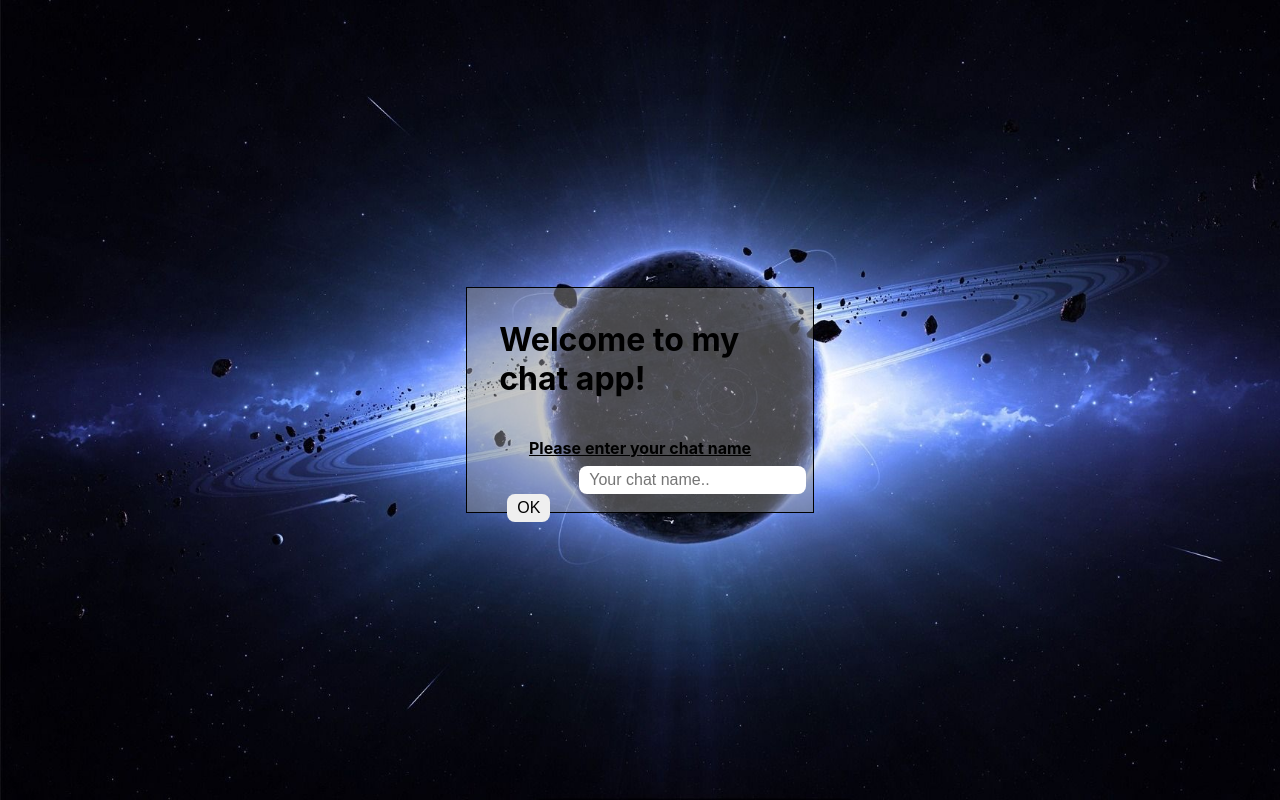
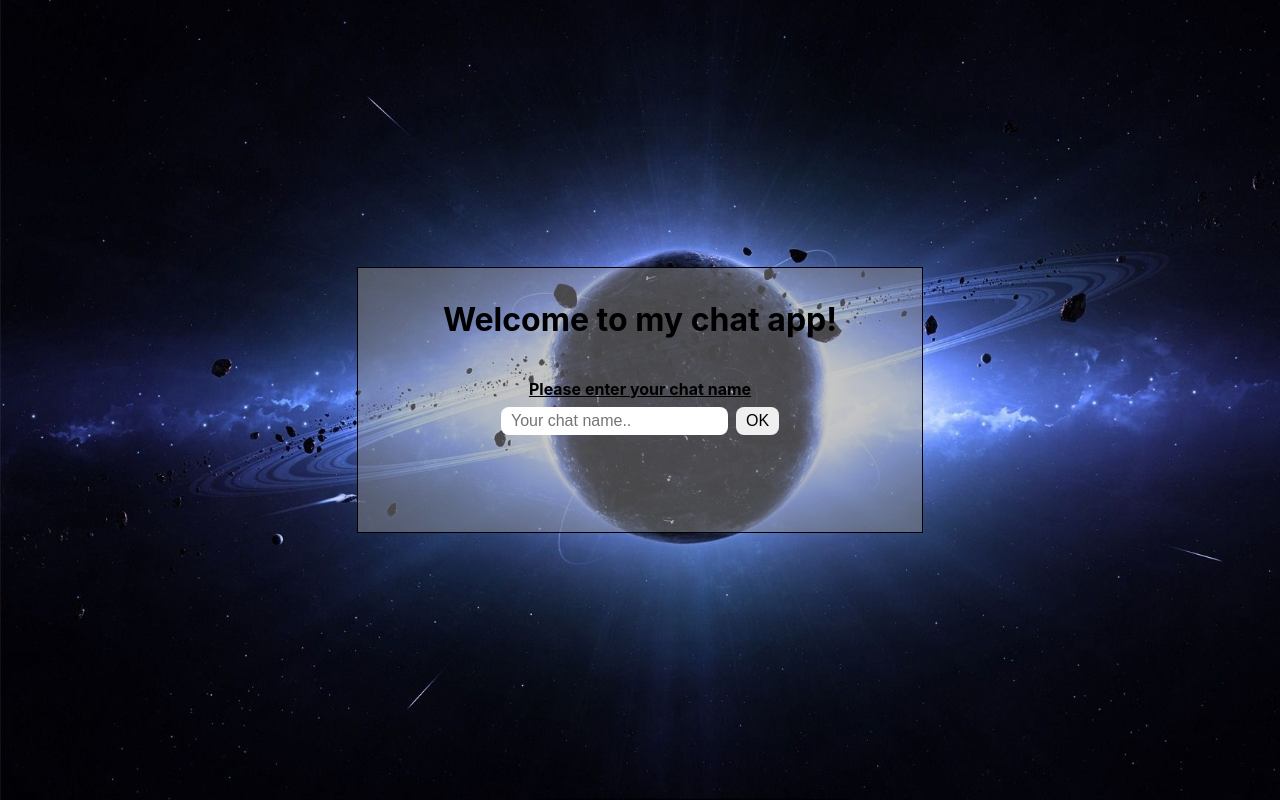
Before and after one commit to ggoran8/chat-app, a React (Create React App) app: page / in a window 1280 px wide. Built offline with nearby package versions, Linux system fonts and the light colour scheme.

Commit message:
chat-app - finished version

```diff
--- a/src/components/LoginPage/LoginPage.jsx
+++ b/src/components/LoginPage/LoginPage.jsx
@@ -15,7 +15,7 @@ const LoginPage = ({ setName }) => {
 			<div className={styles.login_box}>
 				<div className={styles.chat_app}>Welcome to my chat app!</div>
 				<div className={styles.enter_name}>Please enter your chat name</div>
-				<form onSubmit={handleSubmit}>
+				<form className={styles.form} onSubmit={handleSubmit}>
 					<input
 						className={styles.input_box}
 						type='text'
--- a/src/components/LoginPage/LoginPage.module.css
+++ b/src/components/LoginPage/LoginPage.module.css
@@ -12,8 +12,8 @@
 	border: 1px solid black;
 	padding: 32px;
 	background-color: rgba(142, 142, 142, 0.5);
-	width: 22vw;
-	height: 20vh;
+	width: 500px;
+	height: 200px;
 }
 
 .chat_app {
@@ -42,7 +42,7 @@
 	font-size: 16px;
 	border: none;
 	border-radius: 8px;
-	margin-left: 80px;
+	outline: none;
 }
 
 .button {
@@ -53,3 +53,9 @@
 	border-radius: 8px;
 	margin-left: 8px;
 }
+
+.form {
+	display: flex;
+	justify-content: center;
+	align-items: center;
+}
--- a/src/index.css
+++ b/src/index.css
@@ -17,7 +17,9 @@ code {
 	flex-direction: column;
 	justify-content: space-between;
 	height: 100vh;
-	background-image: url('./images/space.jpg');
+	background-image: url('./images/stardust.jpg');
+	background-repeat: no-repeat;
+	background-size: cover;
 	opacity: 0.98;
 }
 
@@ -115,14 +117,14 @@ code {
 	height: 60px;
 	font-size: 25px;
 	resize: none;
-	background-color: #ebaf60;
+	/* background-color: #ebaf60; */
 	padding-left: 8px;
 }
 
 .inputButton {
 	padding: 5px 10px;
 	font-size: 16px;
-	background-color: #ebaf60;
+	/* background-color: #ebaf60; */
 	color: black;
 	border: none;
 	border-radius: 8px;
```
Also changed, not shown: src/images/hexagon.png (deleted).
